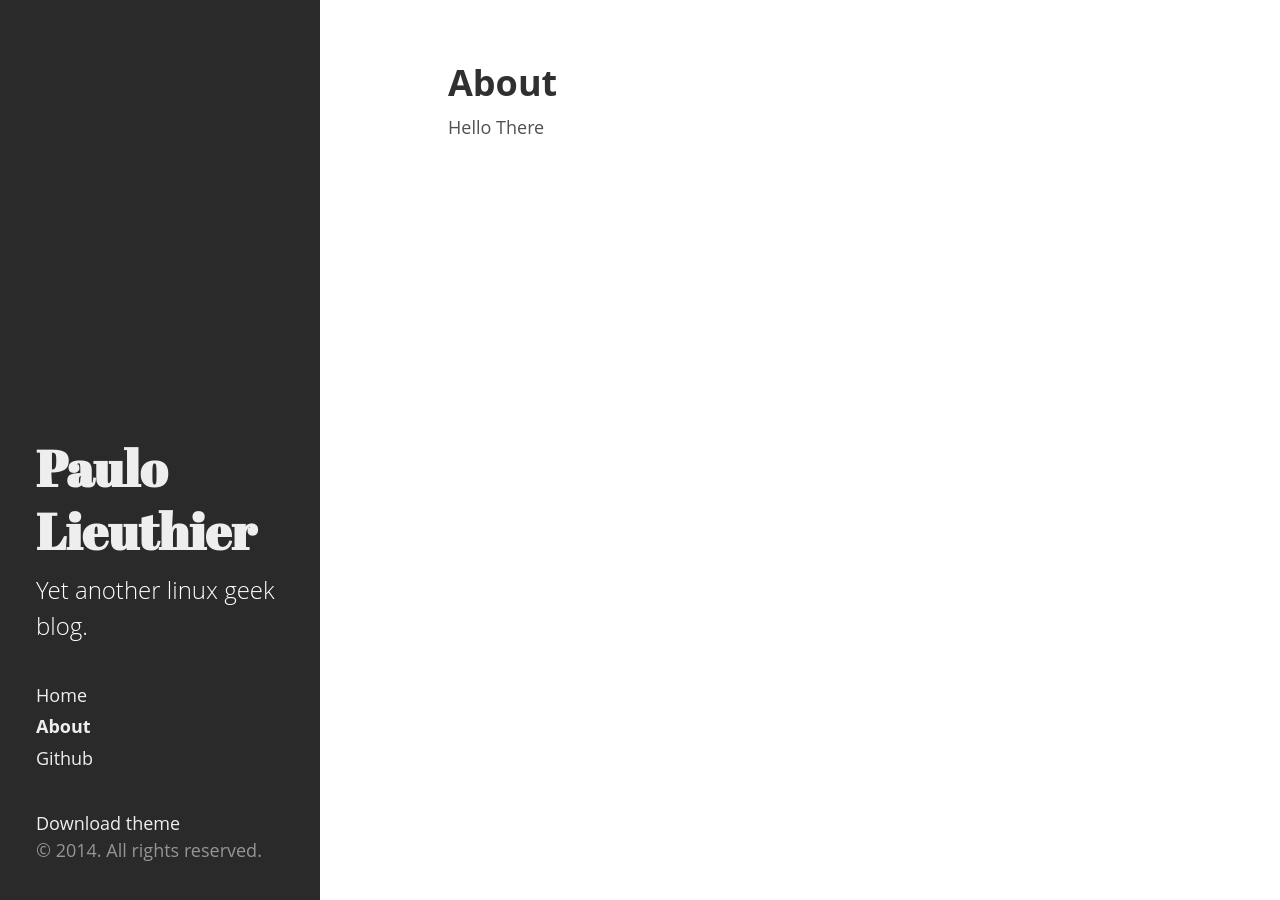
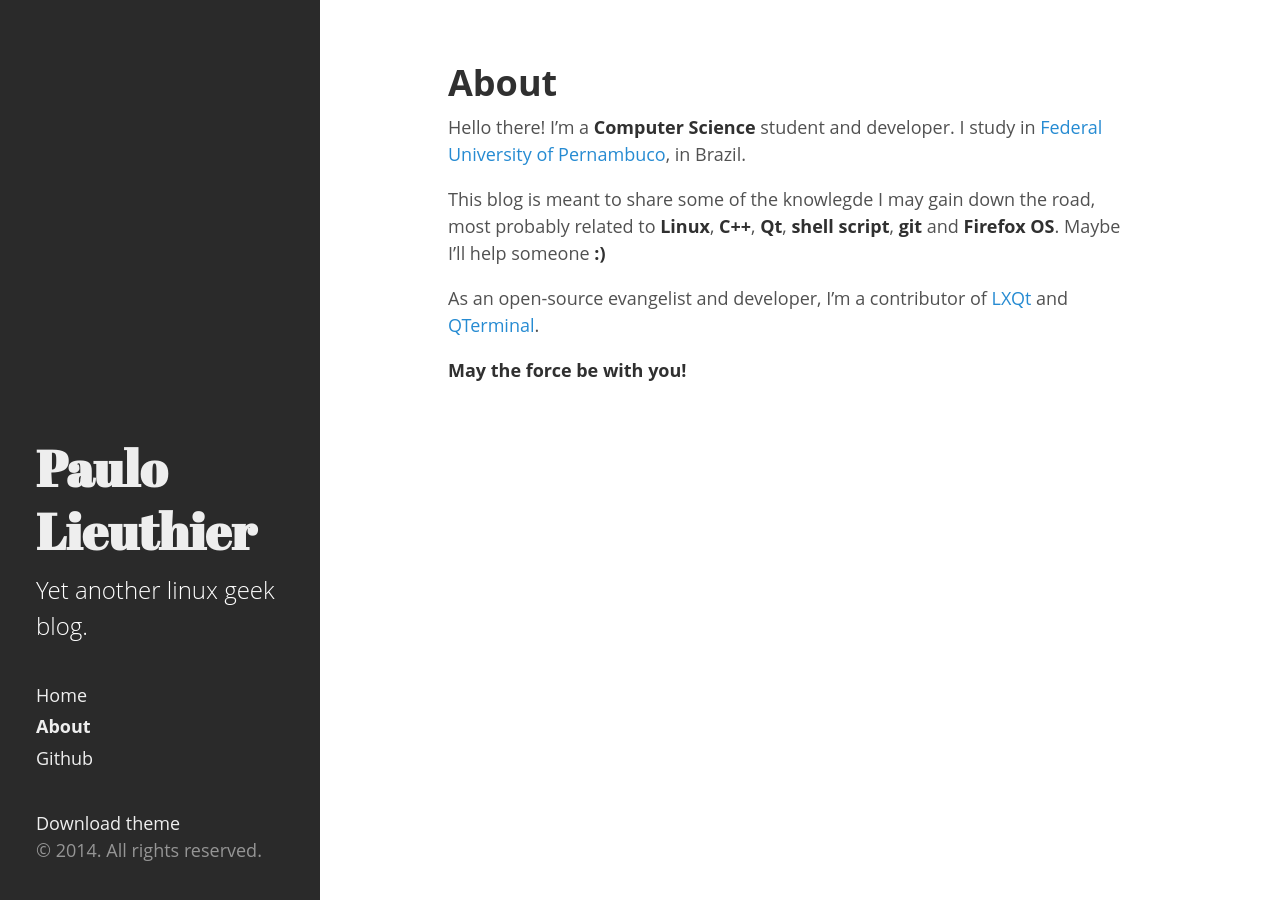
Before and after one commit to paulolieuthier/paulolieuthier.github.io, a Jekyll site: the page built from about/index.md, in a window 1280 px wide. Built offline with Jekyll 4.4.1, drawn with Linux system fonts in a browser that asks for light colours; Markdown is read by kramdown in place of the engine named in the settings.

Commit message:
Initial About page

```diff
--- a/about/index.md
+++ b/about/index.md
@@ -3,4 +3,11 @@ layout: page
 title: About
 ---
 
-Hello There
+Hello there! I'm a **Computer Science** student and developer. I study in <a href="https://www.ufpe.br/english" target="_blank">Federal University of Pernambuco</a>, in Brazil.
+
+This blog is meant to share some of the knowlegde I may gain down the road, most probably related to **Linux**, **C++**, **Qt**, **shell script**, **git** and **Firefox OS**. Maybe I'll help someone **:)**
+
+As an open-source evangelist and developer, I'm a contributor of [LXQt](http://lxqt.org) and [QTerminal](https://github.com/qterminal).
+
+
+**May the force be with you!**
```
